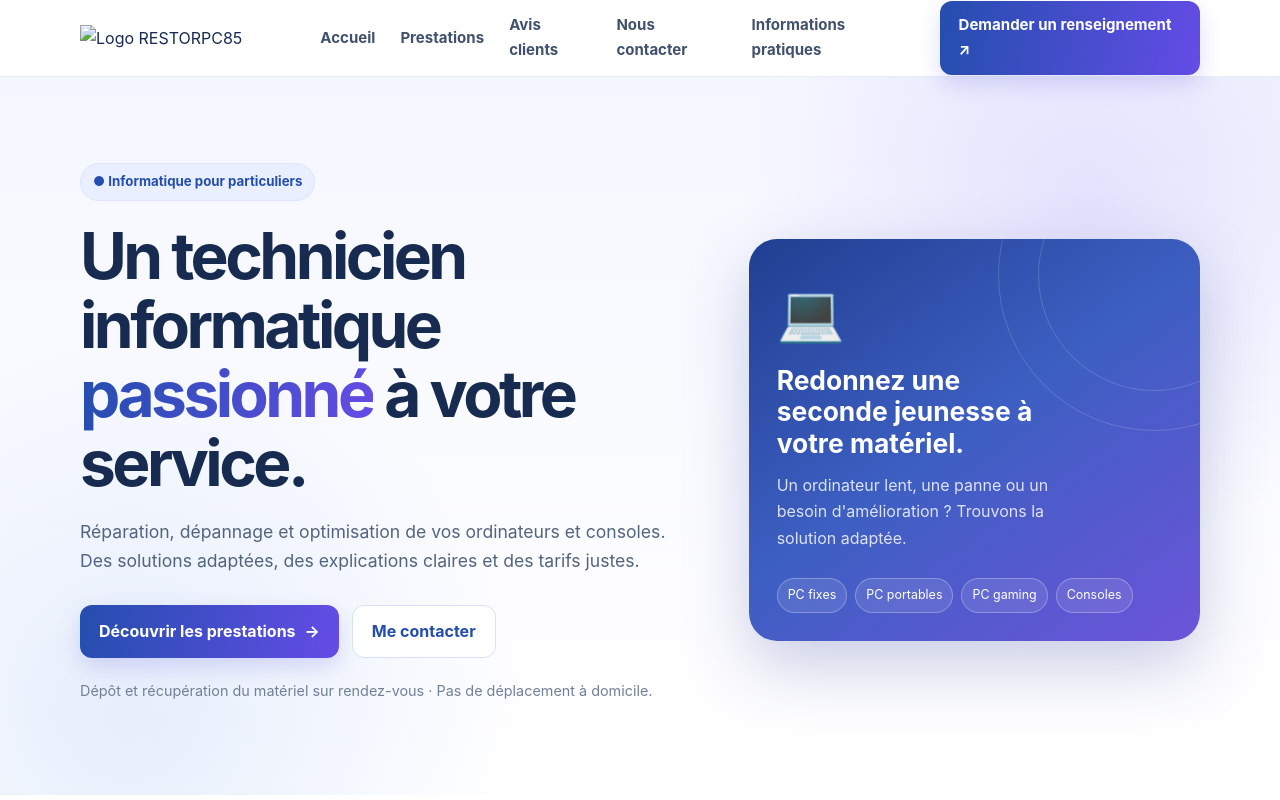
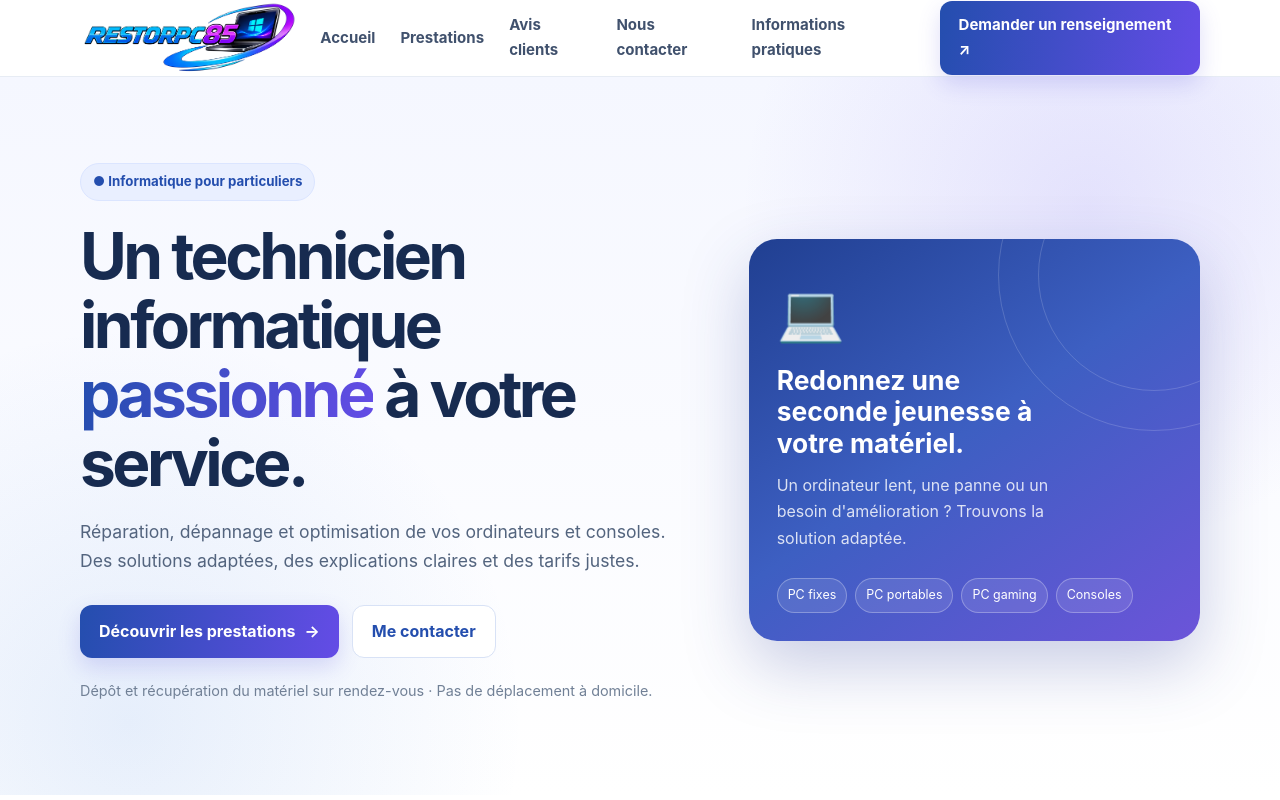
Before and after one commit to Nicolas85310/restorpc, a plain HTML site: page index.html in a window 1280 px wide. Shown: the top 800 px of the page. Drawn offline with Linux system fonts and the light colour scheme.

Commit message:
Update index.html

```diff
--- a/index.html
+++ b/index.html
@@ -141,7 +141,7 @@
   <header class="topbar">
     <div class="wrap nav">
       <a class="brand" href="#accueil" aria-label="RESTORPC85, accueil">
-        <img class="brand-logo" src="Logo_RESTORPC85.png" alt="Logo RESTORPC85">
+        <img class="brand-logo" src="Logo.png" alt="Logo RESTORPC85">
       </a>
       <button class="menu-btn" id="menuBtn" aria-label="Ouvrir le menu" aria-expanded="false">☰</button>
       <nav class="navlinks" id="navLinks" aria-label="Navigation principale">
```
